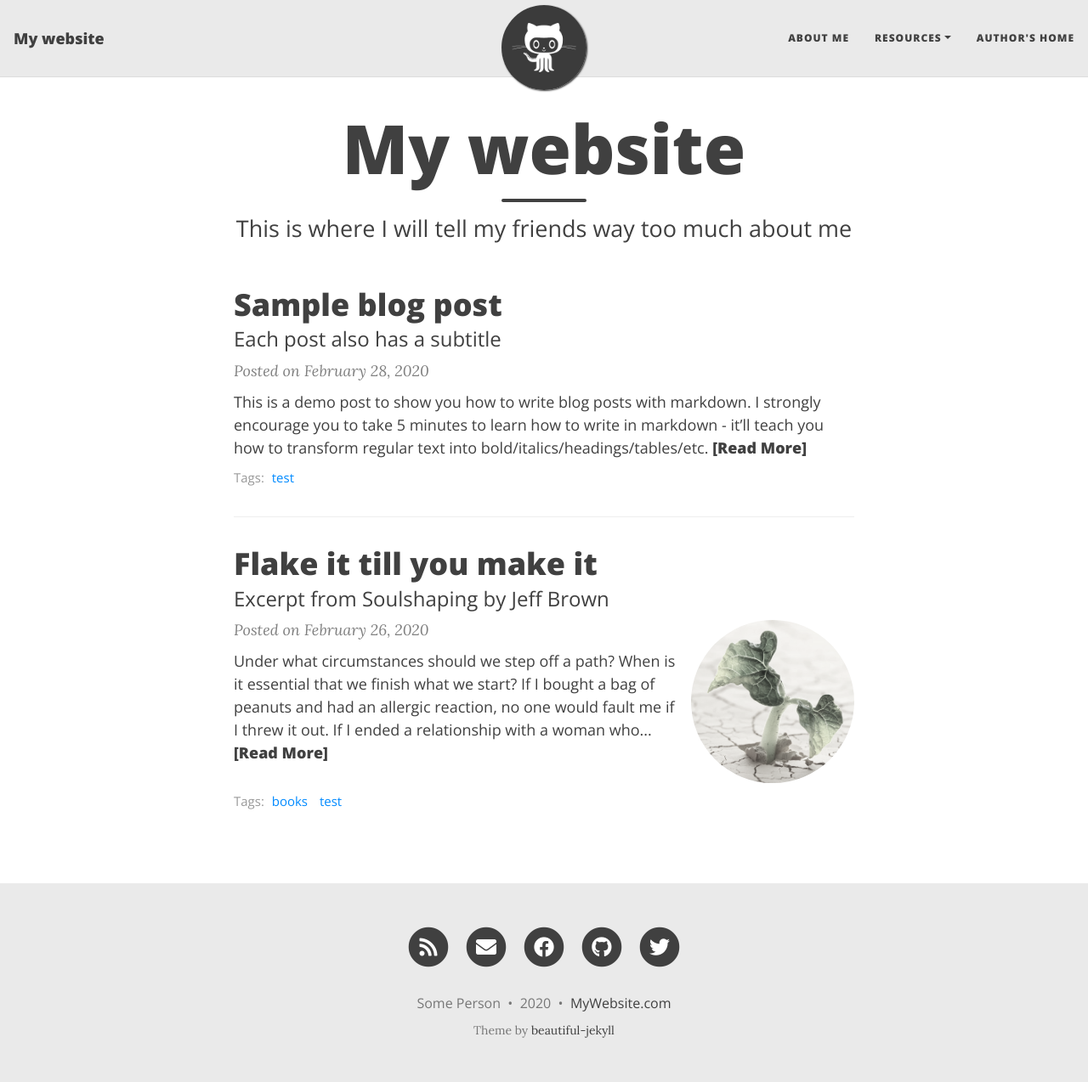
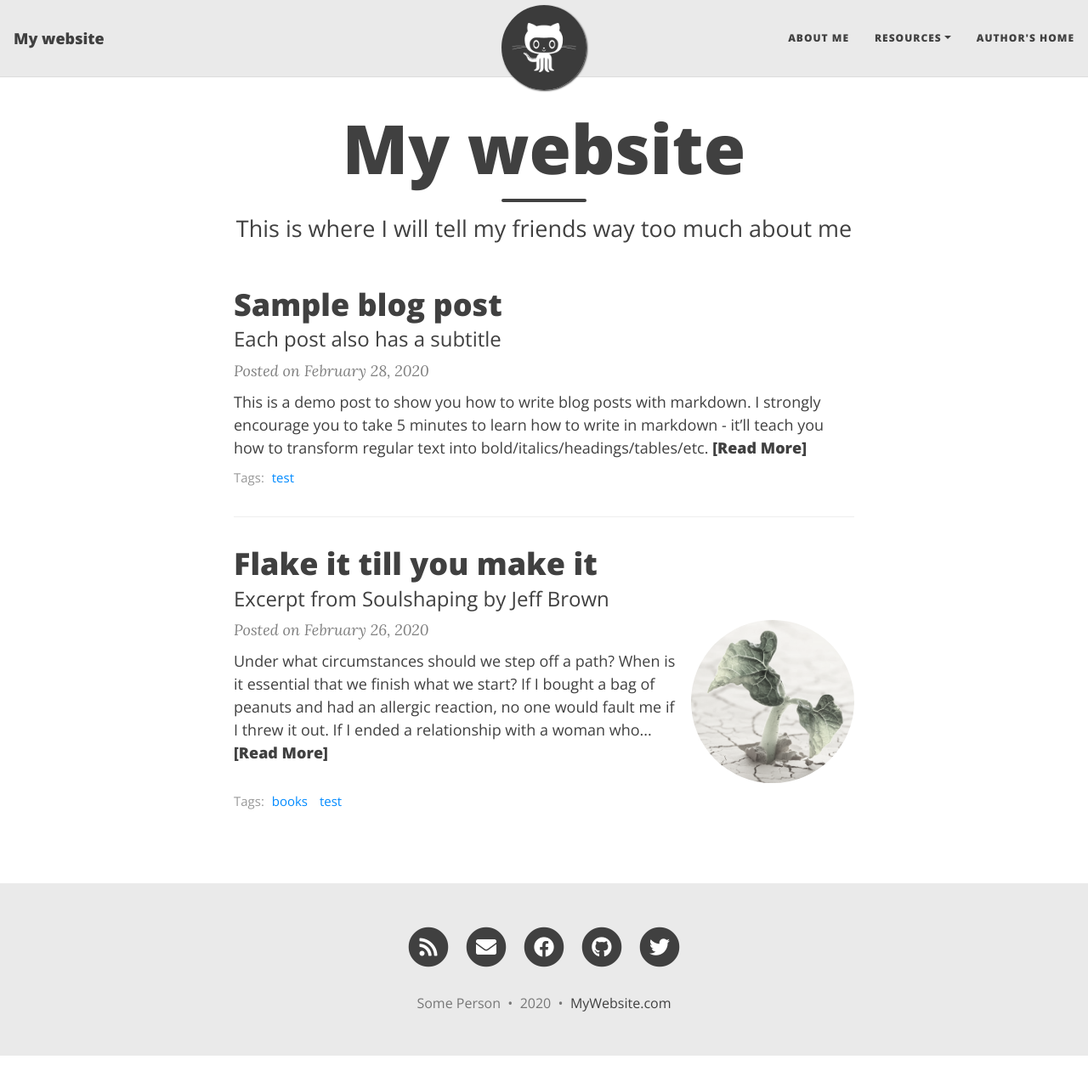
Before and after one commit to gniuk/gniuk.github.io, a Jekyll site: the page built from index.html, in a window 1280 px wide and 1274 px high. Shown: the whole window at 85% size. Built offline with Jekyll 4.4.1, drawn with Linux system fonts in a browser that asks for light colours; nearby versions of some CDN libraries; the list of posts is cut into pages by our own code.

Commit message:
Update footer.html

```diff
--- a/_includes/footer.html
+++ b/_includes/footer.html
@@ -28,10 +28,12 @@
       {% endif%}
       </p>
       <!-- Please don't remove this, keep my open source work credited :) -->
+      {% if site.remove-ads %}
       <p class="theme-by text-muted">
         Theme by
         <a href="https://beautifuljekyll.com">beautiful-jekyll</a>
       </p>
+      {% endif%}
       </div>
     </div>
   </div>
```
